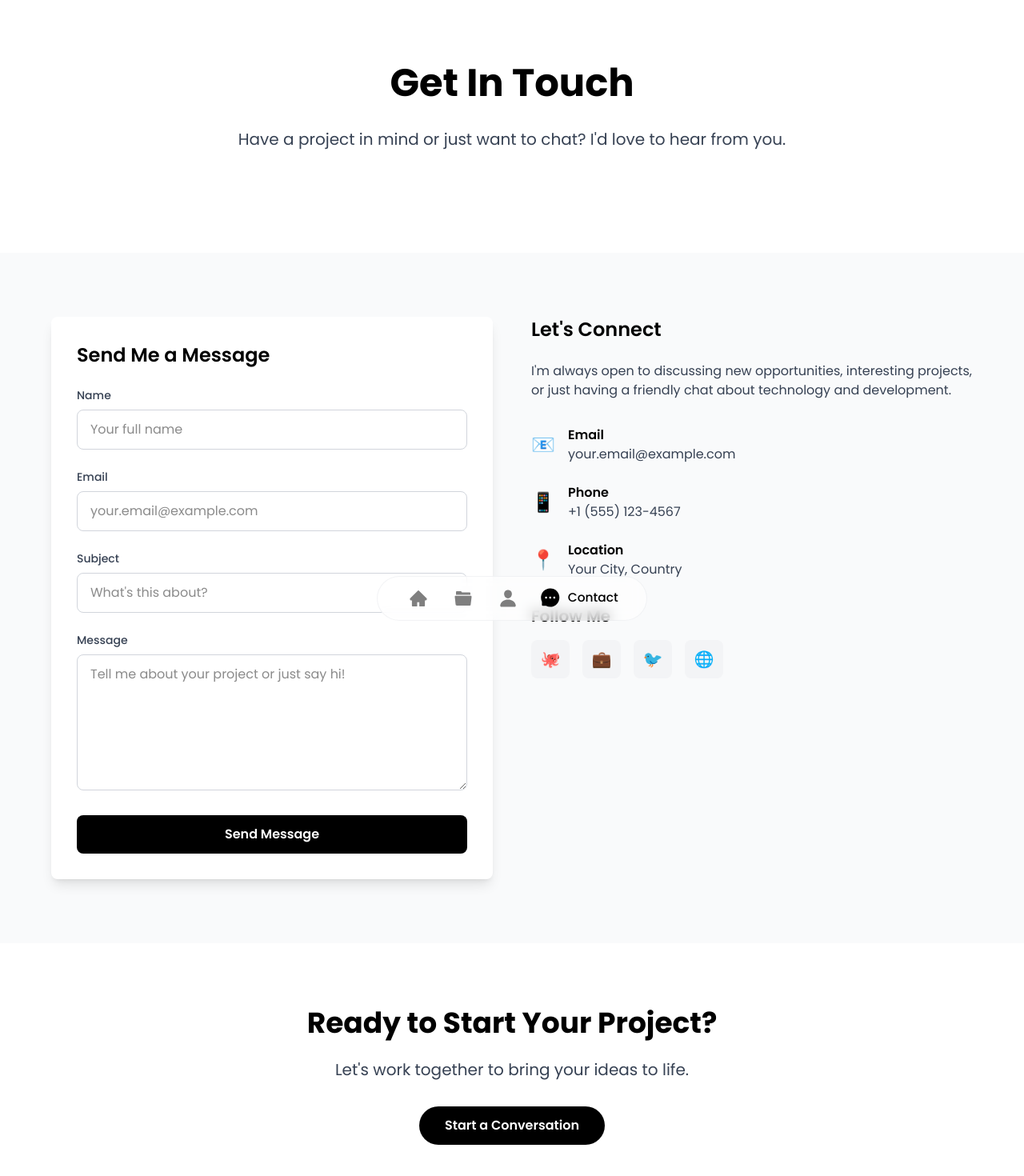
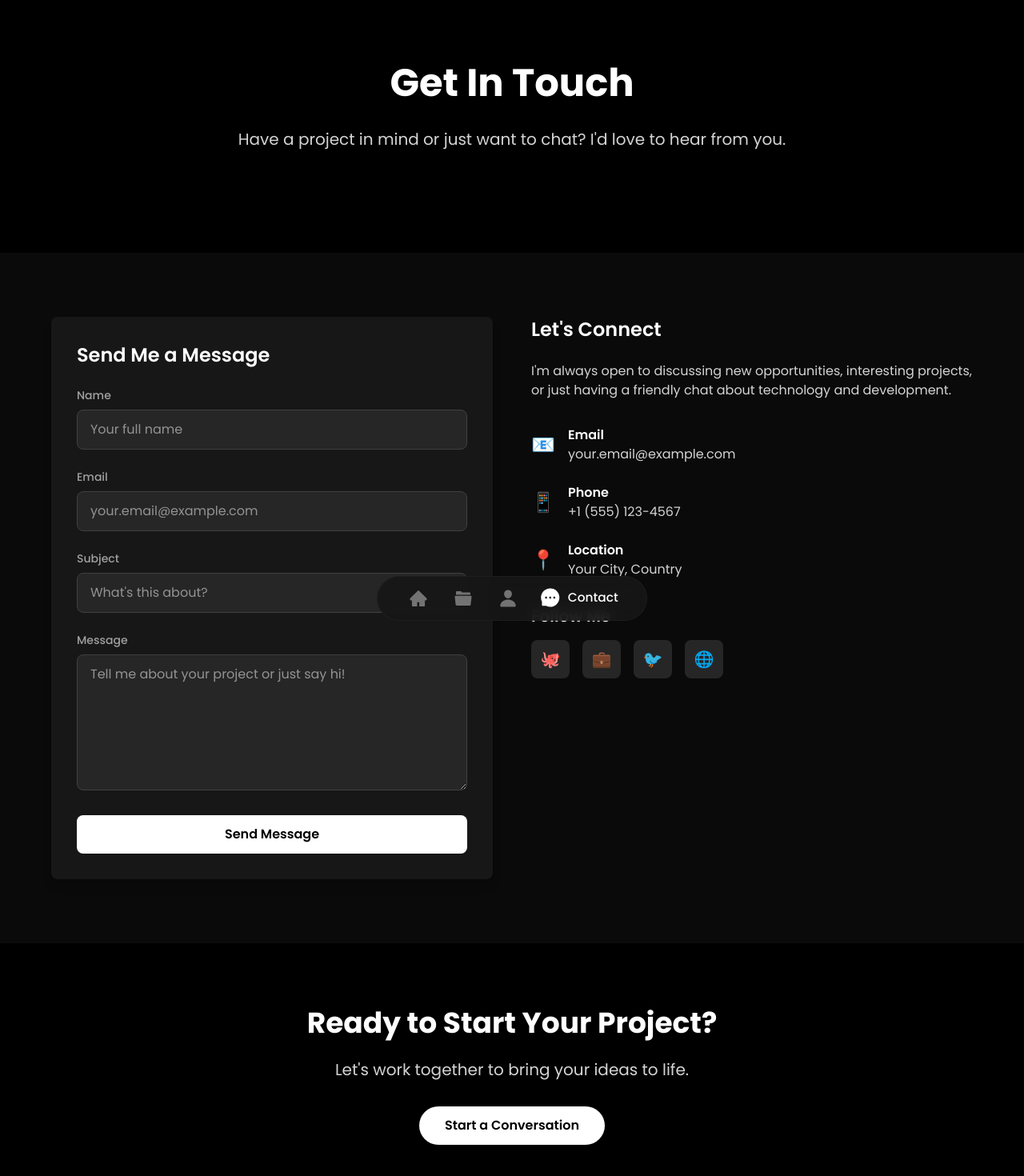
Before and after one commit to NamanVer02/portfolio-2, a Next.js app: page /contact in a window 1280 px wide. Shown: the top 1470 px of the page at 80% size. Built offline with nearby package versions, Linux system fonts and the light colour scheme.

Commit message:
dark mode

```diff
--- a/src/app/components/BottomNav.tsx
+++ b/src/app/components/BottomNav.tsx
@@ -54,7 +54,7 @@ export default function BottomNav() {
         >
           {/* Glassmorphic container */}
           <motion.div
-            className="absolute inline-flex bg-white/60 inset-0 backdrop-blur-sm rounded-full border border-gray-200/50"
+            className="absolute inline-flex bg-neutral-900/90 inset-0 backdrop-blur-sm rounded-full border border-neutral-800/50"
             initial={{ scale: 0.8, opacity: 0 }}
             animate={{ scale: 1, opacity: 1 }}
             transition={{ delay: 0.3, duration: 0.4 }}
@@ -79,7 +79,7 @@ export default function BottomNav() {
                   <Link href={item.path} className="block">
                     <motion.div
                       className={`flex items-center justify-center gap-2 ${
-                        isActive ? "text-black" : "text-black/50"
+                        isActive ? "text-white" : "text-neutral-500"
                       }`}
                       whileHover={{
                         scale: 1.2,
@@ -99,7 +99,7 @@ export default function BottomNav() {
                       {item.icon}
                       {isActive && (
                         <motion.span
-                          className="text-sm font-medium text-black whitespace-nowrap"
+                          className="text-sm font-medium text-white whitespace-nowrap"
                           initial={{ opacity: 0, x: -10, scale: 0.8 }}
                           animate={{ opacity: 1, x: 0, scale: 1 }}
                           exit={{ opacity: 0, x: -10, scale: 0.8 }}
--- a/src/app/contact/page.tsx
+++ b/src/app/contact/page.tsx
@@ -29,15 +29,15 @@ export default function Contact() {
   };
 
   return (
-    <div className="min-h-screen bg-white">
+    <div className="min-h-screen bg-black">
       {/* Hero Section */}
-      <section className="py-20 bg-white">
+      <section className="py-20 bg-black">
         <div className="container mx-auto px-4">
           <div className="max-w-4xl mx-auto text-center">
-            <h1 className="text-4xl md:text-5xl font-bold mb-8 text-black">
+            <h1 className="text-4xl md:text-5xl font-bold mb-8 text-white">
               Get In Touch
             </h1>
-            <p className="text-xl text-gray-700 mb-12">
+            <p className="text-xl text-neutral-300 mb-12">
               Have a project in mind or just want to chat? I'd love to hear from
               you.
             </p>
@@ -46,20 +46,20 @@ export default function Contact() {
       </section>
 
       {/* Contact Form & Info Section */}
-      <section className="py-20 bg-gray-50">
+      <section className="py-20 bg-neutral-950">
         <div className="container mx-auto px-4">
           <div className="max-w-6xl mx-auto">
             <div className="grid grid-cols-1 lg:grid-cols-2 gap-12">
               {/* Contact Form */}
-              <div className="bg-white p-8 rounded-lg shadow-lg">
-                <h2 className="text-2xl font-semibold mb-6 text-black">
+              <div className="bg-neutral-900 p-8 rounded-lg shadow-lg">
+                <h2 className="text-2xl font-semibold mb-6 text-white">
                   Send Me a Message
                 </h2>
                 <form onSubmit={handleSubmit} className="space-y-6">
                   <div>
                     <label
                       htmlFor="name"
-                      className="block text-sm font-medium text-gray-700 mb-2"
+                      className="block text-sm font-medium text-neutral-400 mb-2"
                     >
                       Name
                     </label>
@@ -70,14 +70,14 @@ export default function Contact() {
                       value={formData.name}
                       onChange={handleChange}
                       required
-                      className="w-full px-4 py-3 border border-gray-300 rounded-lg focus:ring-2 focus:ring-black focus:border-transparent outline-none transition duration-200"
+                      className="w-full px-4 py-3 border border-neutral-700 bg-neutral-800 text-white rounded-lg focus:ring-2 focus:ring-white focus:border-transparent outline-none transition duration-200"
                       placeholder="Your full name"
                     />
                   </div>
                   <div>
                     <label
                       htmlFor="email"
-                      className="block text-sm font-medium text-gray-700 mb-2"
+                      className="block text-sm font-medium text-neutral-400 mb-2"
                     >
                       Email
                     </label>
@@ -88,14 +88,14 @@ export default function Contact() {
                       value={formData.email}
                       onChange={handleChange}
                       required
-                      className="w-full px-4 py-3 border border-gray-300 rounded-lg focus:ring-2 focus:ring-black focus:border-transparent outline-none transition duration-200"
+                      className="w-full px-4 py-3 border border-neutral-700 bg-neutral-800 text-white rounded-lg focus:ring-2 focus:ring-white focus:border-transparent outline-none transition duration-200"
                       placeholder="your.email@example.com"
                     />
                   </div>
                   <div>
                     <label
                       htmlFor="subject"
-                      className="block text-sm font-medium text-gray-700 mb-2"
+                      className="block text-sm font-medium text-neutral-400 mb-2"
                     >
                       Subject
                     </label>
@@ -106,14 +106,14 @@ export default function Contact() {
                       value={formData.subject}
                       onChange={handleChange}
                       required
-                      className="w-full px-4 py-3 border border-gray-300 rounded-lg focus:ring-2 focus:ring-black focus:border-transparent outline-none transition duration-200"
+                      className="w-full px-4 py-3 border border-neutral-700 bg-neutral-800 text-white rounded-lg focus:ring-2 focus:ring-white focus:border-transparent outline-none transition duration-200"
                       placeholder="What's this about?"
                     />
                   </div>
                   <div>
                     <label
                       htmlFor="message"
-                      className="block text-sm font-medium text-gray-700 mb-2"
+                      className="block text-sm font-medium text-neutral-400 mb-2"
                     >
                       Message
                     </label>
@@ -124,13 +124,13 @@ export default function Contact() {
                       onChange={handleChange}
                       required
                       rows={6}
-                      className="w-full px-4 py-3 border border-gray-300 rounded-lg focus:ring-2 focus:ring-black focus:border-transparent outline-none transition duration-200 resize-vertical"
+                      className="w-full px-4 py-3 border border-neutral-700 bg-neutral-800 text-white rounded-lg focus:ring-2 focus:ring-white focus:border-transparent outline-none transition duration-200 resize-vertical"
                       placeholder="Tell me about your project or just say hi!"
                     />
                   </div>
                   <button
                     type="submit"
-                    className="w-full bg-black hover:bg-gray-800 text-white font-semibold py-3 px-6 rounded-lg transition duration-300"
+                    className="w-full bg-white hover:bg-neutral-200 text-black font-semibold py-3 px-6 rounded-lg transition duration-300"
                   >
                     Send Message
                   </button>
@@ -140,10 +140,10 @@ export default function Contact() {
               {/* Contact Information */}
               <div className="space-y-8">
                 <div>
-                  <h2 className="text-2xl font-semibold mb-6 text-black">
+                  <h2 className="text-2xl font-semibold mb-6 text-white">
                     Let's Connect
                   </h2>
-                  <p className="text-gray-700 mb-8">
+                  <p className="text-neutral-300 mb-8">
                     I'm always open to discussing new opportunities, interesting
                     projects, or just having a friendly chat about technology
                     and development.
@@ -175,15 +175,15 @@ export default function Contact() {
                     <div key={index} className="flex items-center space-x-4">
                       <div className="text-2xl">{contact.icon}</div>
                       <div>
-                        <h3 className="font-semibold text-black">
+                        <h3 className="font-semibold text-white">
                           {contact.title}
                         </h3>
                         {contact.link.startsWith("#") ? (
-                          <p className="text-gray-700">{contact.value}</p>
+                          <p className="text-neutral-300">{contact.value}</p>
                         ) : (
                           <a
                             href={contact.link}
-                            className="text-gray-700 hover:text-black transition duration-200"
+                            className="text-neutral-300 hover:text-white transition duration-200"
                           >
                             {contact.value}
                           </a>
@@ -195,7 +195,7 @@ export default function Contact() {
 
                 {/* Social Links */}
                 <div>
-                  <h3 className="text-xl font-semibold mb-4 text-black">
+                  <h3 className="text-xl font-semibold mb-4 text-white">
                     Follow Me
                   </h3>
                   <div className="flex space-x-4">
@@ -226,7 +226,7 @@ export default function Contact() {
                         href={social.link}
                         target="_blank"
                         rel="noopener noreferrer"
-                        className="flex items-center justify-center w-12 h-12 bg-gray-100 hover:bg-gray-200 rounded-lg transition duration-300"
+                        className="flex items-center justify-center w-12 h-12 bg-neutral-800 hover:bg-neutral-700 rounded-lg transition duration-300"
                         title={social.name}
                       >
                         <span className="text-xl">{social.icon}</span>
@@ -241,12 +241,12 @@ export default function Contact() {
       </section>
 
       {/* Call to Action */}
-      <section className="py-20 bg-white">
+      <section className="py-20 bg-black">
         <div className="container mx-auto px-4 text-center">
-          <h2 className="text-3xl md:text-4xl font-bold mb-6 text-black">
+          <h2 className="text-3xl md:text-4xl font-bold mb-6 text-white">
             Ready to Start Your Project?
           </h2>
-          <p className="text-xl text-gray-700 mb-8">
+          <p className="text-xl text-neutral-300 mb-8">
             Let's work together to bring your ideas to life.
           </p>
           <a
@@ -257,7 +257,7 @@ export default function Contact() {
                 .querySelector("form")
                 ?.scrollIntoView({ behavior: "smooth" });
             }}
-            className="inline-block bg-black hover:bg-gray-800 text-white font-semibold py-3 px-8 rounded-full transition duration-300"
+            className="inline-block bg-white hover:bg-neutral-200 text-black font-semibold py-3 px-8 rounded-full transition duration-300"
           >
             Start a Conversation
           </a>
--- a/src/app/globals.css
+++ b/src/app/globals.css
@@ -2,8 +2,8 @@
 @import "tailwindcss";
 
 :root {
-  --background: #ffffff;
-  --foreground: #171717;
+  --background: #0c0c0c;
+  --foreground: #f5f5f5;
 }
 
 @theme inline {
@@ -13,13 +13,6 @@
   --font-mono: var(--font-geist-mono);
 }
 
-@media (prefers-color-scheme: dark) {
-  :root {
-    --background: #0a0a0a;
-    --foreground: #ededed;
-  }
-}
-
 body {
   background: var(--background);
   color: var(--foreground);
```
Also changed, not shown: src/app/about/page.tsx (+19 -19 lines), src/app/page.tsx (+42 -14 lines), src/app/projects/page.tsx (+33 -33 lines), public/logo.png (added).
